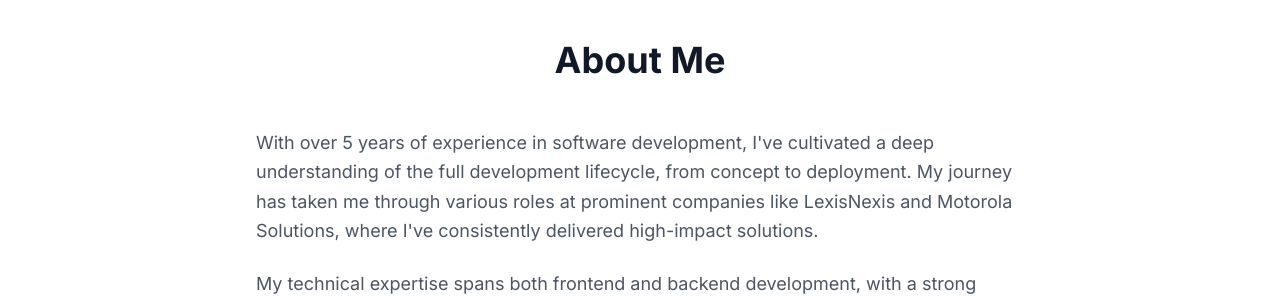
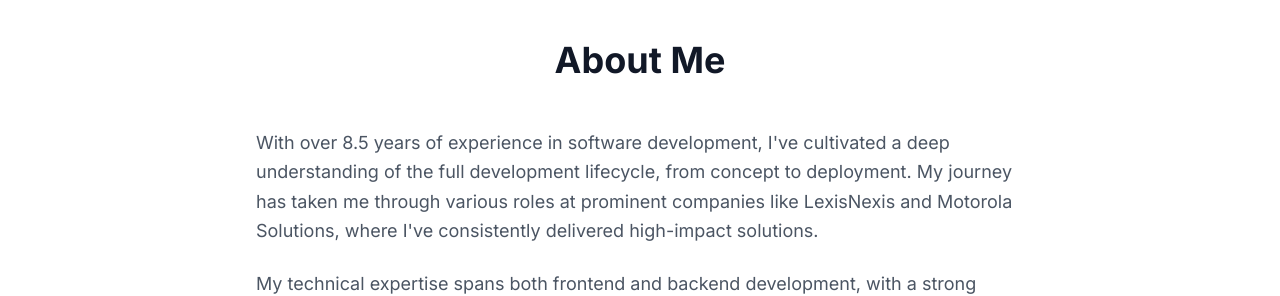
Before and after one commit to jmamaniya/my-portfolio, a React (Vite) app: page / in a window 1280 px wide. Shown: the part 840-1136 px from the top of the page. Built offline with nearby package versions, Linux system fonts and the light colour scheme.

Commit message:
small updates

```diff
--- a/src/components/sections/About.tsx
+++ b/src/components/sections/About.tsx
@@ -58,7 +58,7 @@
             whileInView={{ opacity: 1 }}
             viewport={{ once: true }}
           >
-            With over 5 years of experience in software development, I've cultivated a deep
+            With over 8.5 years of experience in software development, I've cultivated a deep
             understanding of the full development lifecycle, from concept to deployment. My
             journey has taken me through various roles at prominent companies like LexisNexis
             and Motorola Solutions, where I've consistently delivered high-impact solutions.
```
Also changed, not shown: 4 other files (tests, documents, lock files or other folders).
